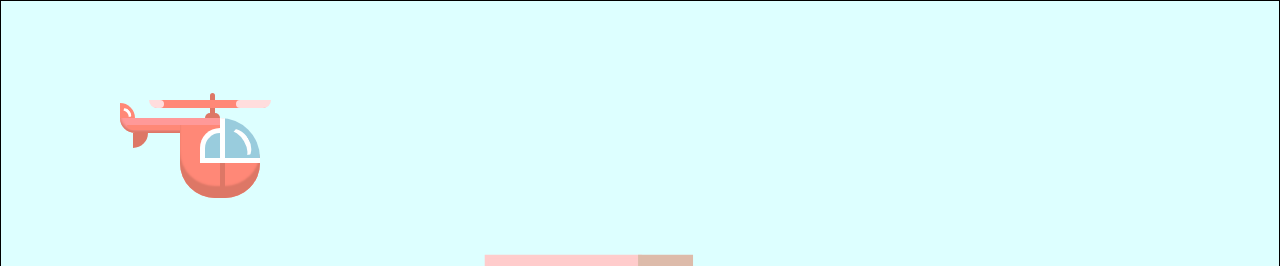
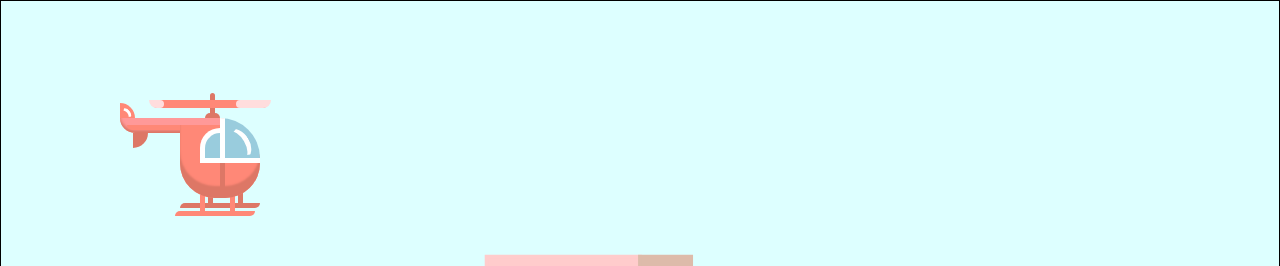
Before and after one commit to deryatanriverdi88/helicopter-illustration, a React (Create React App) app: page / in a window 1280 px wide. Shown: the top 266 px of the page. Built offline with nearby package versions, Linux system fonts and the light colour scheme.

Commit message:
helicopter is done

```diff
--- a/src/App.css
+++ b/src/App.css
@@ -177,6 +177,7 @@ svg{
   top: -30px;
   border-radius: 0 90px 70px 70px;
   box-shadow: inset 0 -12px 2px #d76;
+  z-index: 1;
 }
 
 .airframe:before,
@@ -241,3 +242,57 @@ svg{
   border-color: transparent white transparent transparent;
   transform: rotate(-30deg);
 }
+
+.bottom ul li{
+  background: #d76;
+  position: relative;
+  width: 80px;
+  height: 5px;
+  left: 180px;
+  top: -25px;
+  border-bottom-right-radius: 20px;
+  border-top-left-radius: 20px;
+
+}
+
+.bottom ul li:nth-child(2){
+  background: #f87;
+  top: -22px;
+  left: 175px;
+}
+
+.bottom ul li:before,
+.bottom ul li:after{
+  content: "";
+  display: inline-block;
+  position: absolute;
+}
+
+.bottom ul li:nth-child(1):before,
+.bottom ul li:nth-child(1):after{
+  background: #d76;
+  height: 10px;
+  width: 5px;
+  left: 28px;
+  top: -10px;
+}
+
+.bottom ul li:nth-child(1):after{
+  left: 58px;
+
+}
+
+.bottom ul li:nth-child(2):before,
+.bottom ul li:nth-child(2):after{
+  background: #f87;
+  height: 20px;
+  width: 5px;
+  left: 25px;
+  top: -16px;
+
+}
+
+.bottom ul li:nth-child(2):after{
+  left: 55px;
+
+}
--- a/src/App.js
+++ b/src/App.js
@@ -19,7 +19,12 @@ function App() {
           <div class="back-window"></div>
           <div class="front-window"></div>
         </div>
-        <div className="bottom"></div>
+        <div className="bottom">
+          <ul>
+            <li></li>
+            <li></li>
+          </ul>
+        </div>
       </div>
       <div className="trees"></div>
       <div className="bench"></div>
```
